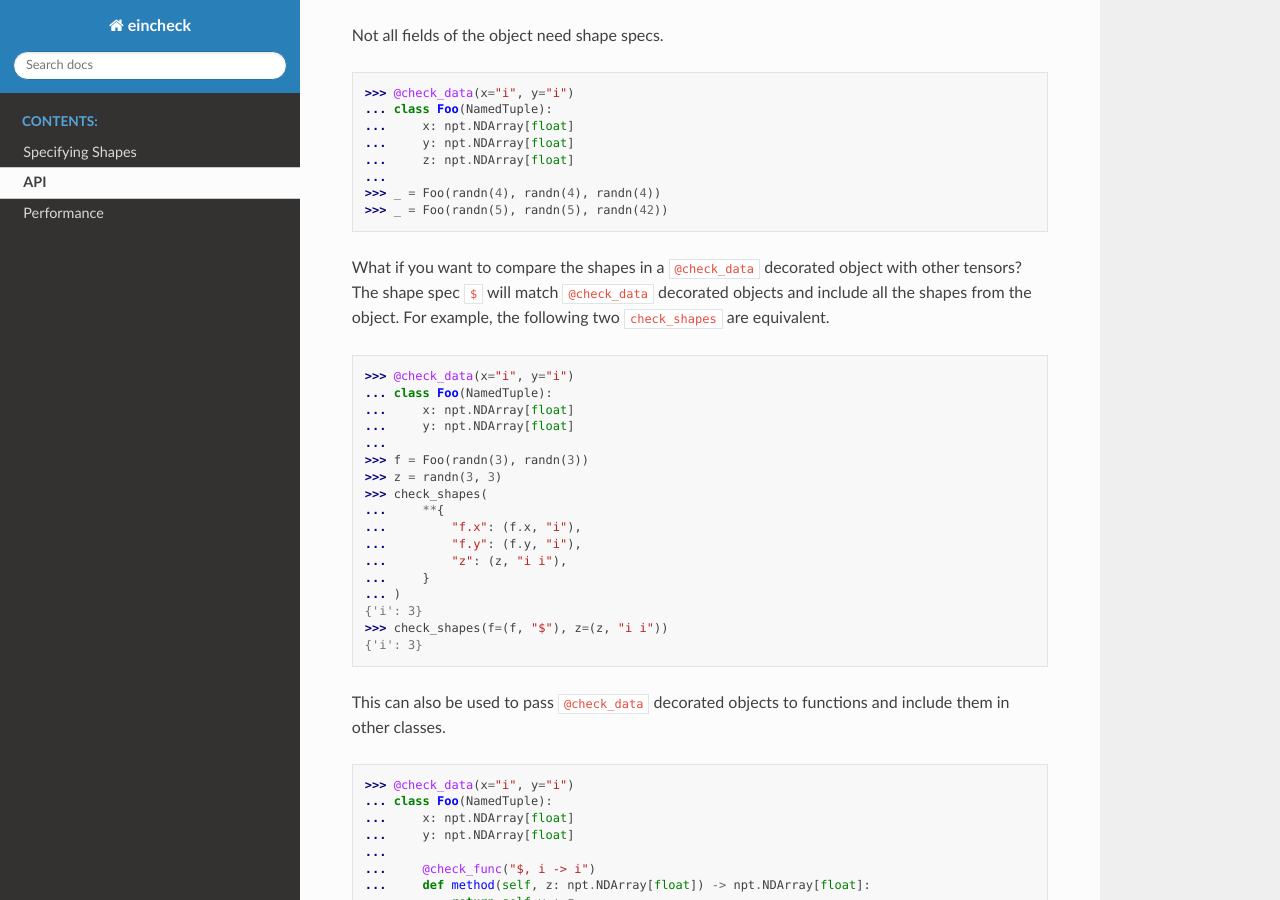
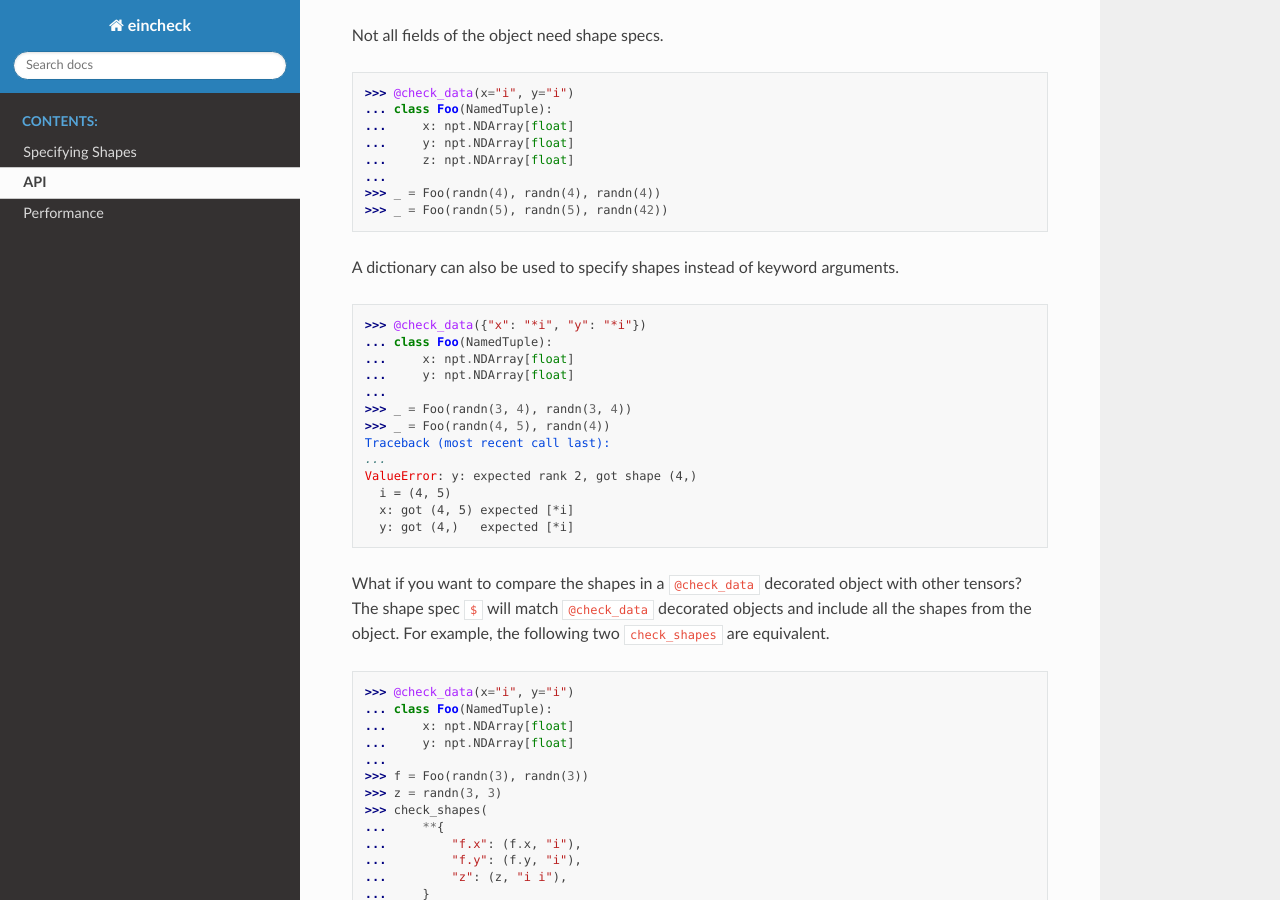
Before and after one commit to EPronovost/eincheck, a Sphinx documentation site: the page built from docs/source/api.rst, in a window 1280 px wide and 900 px high, scrolled down 3746 px. Built offline with Sphinx 7.4.7 and the Read the Docs theme 2.0.0, drawn with Linux system fonts in a browser that asks for light colours.

Commit message:
Allow dictionary input check_data

```diff
--- a/docs/source/api.rst
+++ b/docs/source/api.rst
@@ -218,6 +218,24 @@ Not all fields of the object need shape specs.
     >>> _ = Foo(randn(4), randn(4), randn(4))
     >>> _ = Foo(randn(5), randn(5), randn(42))
 
+A dictionary can also be used to specify shapes instead of keyword arguments.
+
+.. doctest::
+
+    >>> @check_data({"x": "*i", "y": "*i"})
+    ... class Foo(NamedTuple):
+    ...     x: npt.NDArray[float]
+    ...     y: npt.NDArray[float]
+    ...
+    >>> _ = Foo(randn(3, 4), randn(3, 4))
+    >>> _ = Foo(randn(4, 5), randn(4))
+    Traceback (most recent call last):
+    ...
+    ValueError: y: expected rank 2, got shape (4,)
+      i = (4, 5)
+      x: got (4, 5) expected [*i]
+      y: got (4,)   expected [*i]
+
 
 What if you want to compare the shapes in a ``@check_data`` decorated object with other tensors?
 The shape spec ``$`` will match ``@check_data`` decorated objects and include all the shapes from the object.
```
Also changed, not shown: 2 other files.
